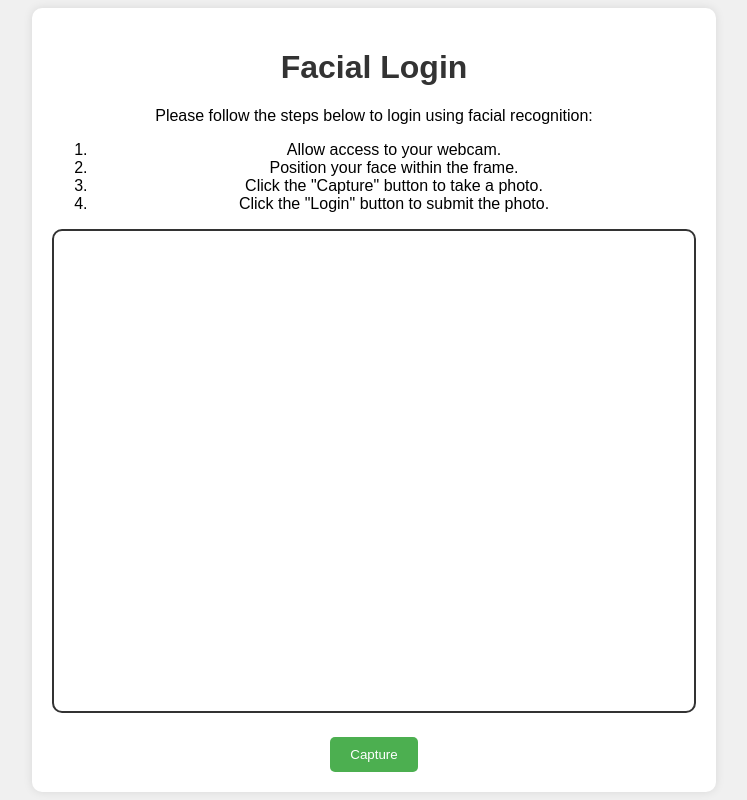
After one commit to Bimalv01/justchatting, a Django app: page /facial_login/ in a window 1280 px wide. The commit adds this page. Shown: the whole page, without its empty margins (266-1013 px from the left). Run offline with Django 5.2, Linux system fonts and the light colour scheme.

Commit message:
2nd commit

```diff
--- a/chat/templates/chat_room.html
+++ b/chat/templates/chat_room.html
@@ -102,6 +102,7 @@
                     {% csrf_token %}
                     <button type="submit">Logout</button>
                 </form>
+                <p>Please <a href="{% url 'profile' %}">upload your image</a></p>
             {% else %}
                 <h1>Welcome to the Chat Room</h1>
                 <p>Please <a href="{% url 'login' %}">login</a> to access the chat room.</p>
--- /dev/null
+++ b/chat/templates/facial_login.html
@@ -0,0 +1,118 @@
+<!DOCTYPE html>
+<html lang="en">
+<head>
+    <meta charset="UTF-8">
+    <meta name="viewport" content="width=device-width, initial-scale=1.0">
+    <title>Facial Login</title>
+    <style>
+        body {
+            font-family: Arial, sans-serif;
+            display: flex;
+            justify-content: center;
+            align-items: center;
+            height: 100vh;
+            background-color: #f0f0f0;
+            margin: 0;
+        }
+        .container {
+            text-align: center;
+            background: white;
+            padding: 20px;
+            border-radius: 10px;
+            box-shadow: 0 0 10px rgba(0, 0, 0, 0.1);
+        }
+        h1 {
+            color: #333;
+        }
+        video {
+            border: 2px solid #333;
+            border-radius: 10px;
+            margin-bottom: 20px;
+        }
+        #snap {
+            padding: 10px 20px;
+            background-color: #4CAF50;
+            color: white;
+            border: none;
+            border-radius: 5px;
+            cursor: pointer;
+            transition: background-color 0.3s;
+        }
+        #snap:hover {
+            background-color: #45a049;
+        }
+        #uploadForm button {
+            padding: 10px 20px;
+            background-color: #008CBA;
+            color: white;
+            border: none;
+            border-radius: 5px;
+            cursor: pointer;
+            transition: background-color 0.3s;
+            display: none; /* Hide the login button by default */
+        }
+        #uploadForm button:hover {
+            background-color: #007bb5;
+        }
+    </style>
+</head>
+<body>
+    <div class="container">
+        <h1>Facial Login</h1>
+        <p>Please follow the steps below to login using facial recognition:</p>
+        <ol>
+            <li>Allow access to your webcam.</li>
+            <li>Position your face within the frame.</li>
+            <li>Click the "Capture" button to take a photo.</li>
+            <li>Click the "Login" button to submit the photo.</li>
+        </ol>
+        <div>
+            <video id="video" width="640" height="480" autoplay></video>
+            <br>
+            <button id="snap">Capture</button>
+            <canvas id="canvas" width="640" height="480" style="display:none;"></canvas>
+        </div>
+        <form id="uploadForm" method="post" enctype="multipart/form-data">
+            <input type="hidden" name="csrfmiddlewaretoken" value="{{ csrf_token }}">
+            <input type="hidden" name="file" id="imageData">
+            <button type="submit">Login</button>
+        </form>
+    </div>
+
+    <script>
+        const video = document.getElementById('video');
+        const canvas = document.getElementById('canvas');
+        const context = canvas.getContext('2d');
+        const snapButton = document.getElementById('snap');
+        const uploadForm = document.getElementById('uploadForm');
+        const imageDataInput = document.getElementById('imageData');
+
+        // Access the webcam
+        navigator.mediaDevices.getUserMedia({ video: true })
+            .then(stream => {
+                video.srcObject = stream;
+                video.play();
+            })
+            .catch(err => {
+                console.error("Error accessing webcam: ", err);
+            });
+
+        // Capture the image
+        snapButton.addEventListener('click', () => {
+            context.drawImage(video, 0, 0, 640, 480);
+            const imageData = canvas.toDataURL('image/jpeg');
+            imageDataInput.value = imageData;
+            snapButton.style.display = 'none'; // Hide the capture button after capturing the image
+            uploadForm.querySelector('button').style.display = 'block'; // Show the login button
+        });
+
+        // Handle form submission
+        uploadForm.addEventListener('submit', event => {
+            if (!imageDataInput.value) {
+                alert("Please capture an image first.");
+                event.preventDefault();
+            }
+        });
+    </script>
+</body>
+</html>
--- /dev/null
+++ b/chat/templates/profile.html
@@ -0,0 +1,6 @@
+<h2>Profile {{ request.user.username }}</h2>
+  <form method="post" enctype="multipart/form-data">
+    {% csrf_token %}
+    {{ form.as_p }}
+    <button type="submit">Save changes</button>
+  </form>
--- a/chat/urls.py
+++ b/chat/urls.py
@@ -2,6 +2,8 @@
 
 from django.urls import path
 from . import views
+from django.conf import settings
+from django.conf.urls.static import static
 
 urlpatterns = [
     path('', views.login_view, name='login'),
@@ -12,4 +14,8 @@ urlpatterns = [
     path('send-message/<str:username>/', views.send_message, name='send_message'),
     path('edit_message/<int:message_id>/', views.edit_message, name='edit_message'),
     path('delete_message/<int:message_id>/', views.delete_message, name='delete_message'),
+    path('profile/', views.profile, name='profile'),
+    path('facial_login/', views.facial_login, name='facial_login'),
 ]
+if settings.DEBUG:
+    urlpatterns += static(settings.MEDIA_URL, document_root=settings.MEDIA_ROOT)
--- a/chat/views.py
+++ b/chat/views.py
@@ -1,11 +1,21 @@
 # chat/views.py
 
+import os
+import uuid
+from django.conf import settings
 from django.shortcuts import render, redirect
 from django.contrib.auth.forms import UserCreationForm, AuthenticationForm
 from django.contrib.auth import login, logout
 from django.contrib.auth.decorators import login_required
-from .models import Message
+from .models import Message, Profile
 from django.contrib import messages
+from django.dispatch import receiver
+from django.contrib.auth.models import User
+from django.db.models.signals import post_save
+from django.dispatch import receiver
+import cmake
+import base64
+
 
 def register_view(request):
     if request.method == 'POST':
@@ -20,6 +30,74 @@ def register_view(request):
     else:
         form = UserCreationForm()
     return render(request, 'register.html', {'form': form})
+
+
+@receiver(post_save, sender=User)
+def create_or_update_user_profile(sender, instance, created, **kwargs):
+    if created:
+        Profile.objects.create(user=instance)
+    instance.profile.save()
+
+from django.shortcuts import render, redirect
+from django.contrib.auth.decorators import login_required
+from .forms import ProfileForm
+
+
+def profile(request):
+    if request.method == 'POST':
+        form = ProfileForm(request.POST, request.FILES, instance=request.user.profile)
+        if form.is_valid():
+            form.save()
+            return redirect('profile')
+    else:
+        form = ProfileForm(instance=request.user.profile)
+    return render(request, 'profile.html', {'form': form})
+
+import face_recognition
+from django.core.files.storage import default_storage
+
+def facial_login(request):
+    if request.method == 'POST':
+        image_data = request.POST.get('file')
+        if image_data:
+            format, imgstr = image_data.split(';base64,')
+            ext = format.split('/')[-1]
+            file_name = f"facial_login_{uuid.uuid4().hex[:8]}.{ext}"
+            file_path = os.path.join(settings.MEDIA_ROOT, 'temp', file_name)
+
+            # Decode the image and save it
+            with default_storage.open(file_path, 'wb+') as destination:
+                destination.write(base64.b64decode(imgstr))
+
+            try:
+                image = face_recognition.load_image_file(file_path)
+                face_encodings = face_recognition.face_encodings(image)
+                if face_encodings:
+                    user = None
+                    for u in User.objects.all():
+                        if u.profile.profile_picture:
+                            user_image = face_recognition.load_image_file(u.profile.profile_picture.path)
+                            user_face_encoding = face_recognition.face_encodings(user_image)[0]
+                            if face_recognition.compare_faces([user_face_encoding], face_encodings[0])[0]:
+                                user = u
+                                break
+
+                    if user:
+                        login(request, user)
+                        return redirect('chat_room')
+                    else:
+                        return HttpResponse("Facial recognition failed", status=401)
+                else:
+                    return HttpResponse("No face detected", status=400)
+            except FileNotFoundError as e:
+                return HttpResponse(f"File not found: {e}", status=404)
+            finally:
+                if os.path.exists(file_path):
+                    os.remove(file_path)
+        else:
+            return HttpResponse("No image data", status=400)
+    else:
+        return render(request, 'facial_login.html')
 
 def login_view(request):
     if request.method == 'POST':
@@ -77,7 +155,7 @@ from django.contrib.auth.models import User
 from django.contrib.auth.models import User
 from django.shortcuts import render, get_object_or_404
 from .models import Message
-from django.http import Http404
+from django.http import Http404, HttpResponse
 @login_required
 def start_chat(request, username):
     try:
--- a/chatapp/urls.py
+++ b/chatapp/urls.py
@@ -16,9 +16,11 @@ Including another URLconf
 """
 from django.contrib import admin
 from django.urls import include, path
+from django.conf import settings
+from django.conf.urls.static import static
 
 
 urlpatterns = [
     path('admin/', admin.site.urls),
     path('', include('chat.urls')),
-]
+] + static(settings.MEDIA_URL, document_root=settings.MEDIA_ROOT)
```
Also changed, not shown: chat/forms.py (added, +7 -0 lines), chat/models.py (+8 -0 lines), chat/templates/login.html (+85 -18 lines), chat/templates/register.html (+70 -8 lines), chatapp/settings.py (+2 -11 lines), chat/migrations/0005_profile.py (added), media/profile_pictures/WIN_20240601_19_55_10_Pro.jpg (added), media/profile_pictures/WIN_20240601_19_55_10_Pro_HohOLL8.jpg (added), media/profile_pictures/WIN_20240601_19_55_10_Pro_Omx82V2.jpg (added), media/profile_pictures/WhatsApp_Image_2024-06-03_at_09.35.57.jpeg (added), 2 other files.
